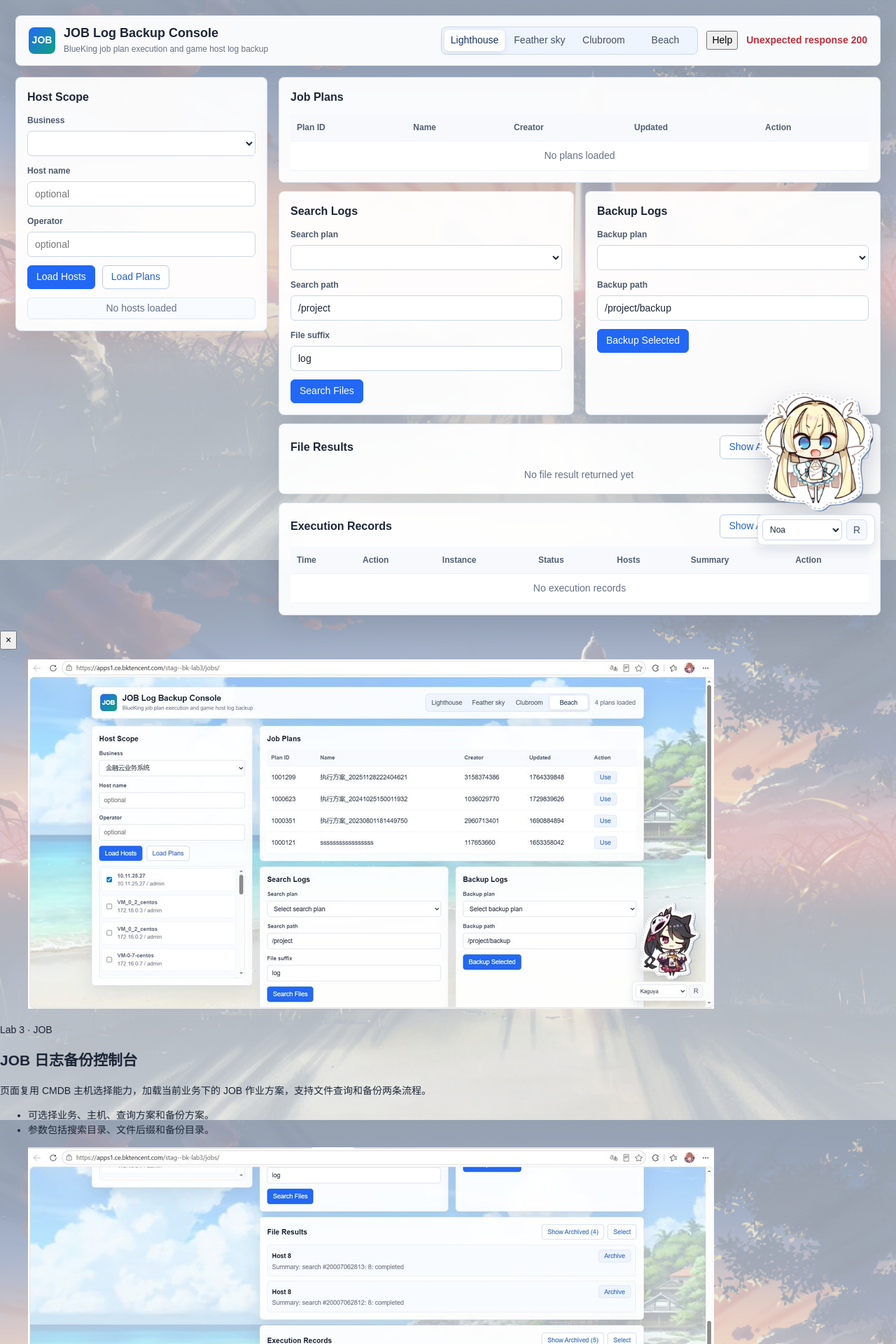
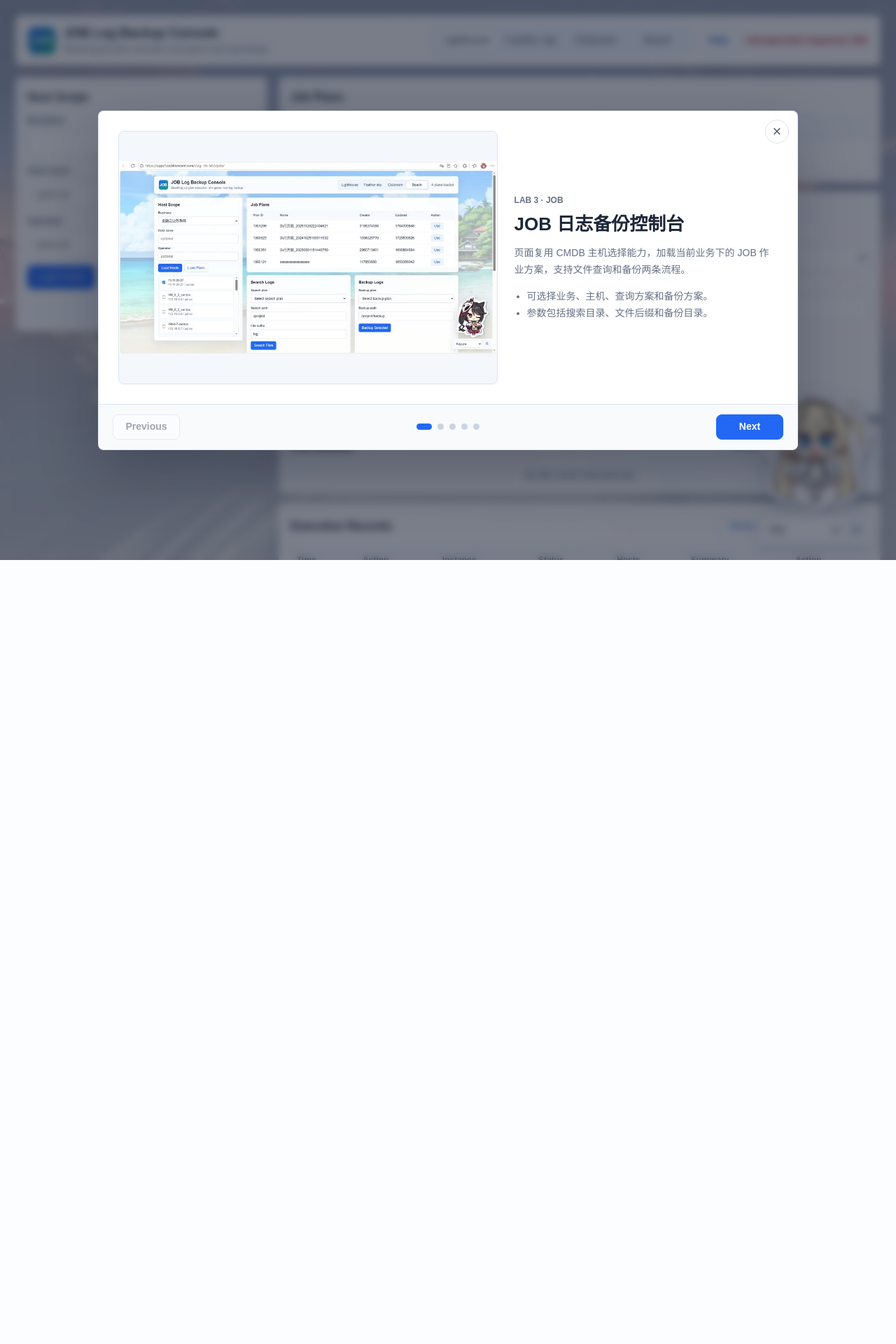
Before and after one commit to Gen-Monika/bk-lab3, a Django app: template jobs/templates/jobs/index.html in a window 1280 px wide. Shown: the top 1920 px of the page at 70% size. After the commit the page ends 800 px from the top, so only its background shows below. Run offline with Django 3.2, Linux system fonts and the light colour scheme; the template is opened without the code that fills it, so the values that code supplies are empty.

Commit message:
Fix guided help modal styling

```diff
--- a/jobs/templates/jobs/index.html
+++ b/jobs/templates/jobs/index.html
@@ -475,6 +475,190 @@
             border-radius: 6px;
         }
 
+
+        body.guide-open {
+            overflow: hidden;
+        }
+
+        .guide-help-button {
+            display: inline-flex;
+            align-items: center;
+            justify-content: center;
+            height: 34px;
+            padding: 0 12px;
+            color: #245fc7;
+            background: #fff;
+            border: 1px solid #b9cae8;
+            border-radius: 6px;
+            font-weight: 700;
+            white-space: nowrap;
+        }
+
+        .guide-help-button:hover {
+            color: #fff;
+            background: var(--accent);
+            border-color: var(--accent);
+        }
+
+        .guide-modal[hidden] {
+            display: none !important;
+        }
+
+        .guide-modal {
+            position: fixed;
+            inset: 0;
+            z-index: 1000;
+            display: flex;
+            align-items: center;
+            justify-content: center;
+            padding: 24px;
+        }
+
+        .guide-backdrop {
+            position: absolute;
+            inset: 0;
+            background: rgba(15, 23, 42, 0.55);
+            backdrop-filter: blur(6px);
+        }
+
+        .guide-dialog {
+            position: relative;
+            width: min(1000px, 100%);
+            max-height: min(780px, calc(100vh - 48px));
+            overflow: hidden;
+            background: #fff;
+            border: 1px solid rgba(220, 228, 239, 0.95);
+            border-radius: 8px;
+            box-shadow: 0 30px 84px rgba(15, 23, 42, 0.3);
+        }
+
+        .guide-close {
+            position: absolute;
+            top: 12px;
+            right: 12px;
+            z-index: 2;
+            display: grid;
+            place-items: center;
+            width: 34px;
+            height: 34px;
+            color: #526071;
+            background: rgba(255, 255, 255, 0.92);
+            border: 1px solid var(--line);
+            border-radius: 50%;
+            font-size: 22px;
+            line-height: 1;
+        }
+
+        .guide-slide {
+            display: none;
+            grid-template-columns: minmax(0, 1.18fr) minmax(290px, 0.82fr);
+            gap: 24px;
+            padding: 28px;
+        }
+
+        .guide-slide.active {
+            display: grid;
+        }
+
+        .guide-slide figure {
+            margin: 0;
+            overflow: hidden;
+            background: #f4f7fb;
+            border: 1px solid var(--line);
+            border-radius: 8px;
+        }
+
+        .guide-slide img {
+            display: block;
+            width: 100%;
+            height: 360px;
+            object-fit: contain;
+            object-position: center;
+        }
+
+        .guide-slide article {
+            align-self: center;
+        }
+
+        .guide-kicker {
+            margin: 0 0 8px;
+            color: var(--accent);
+            font-size: 12px;
+            font-weight: 800;
+            text-transform: uppercase;
+        }
+
+        .guide-slide h2 {
+            margin: 0 0 12px;
+            color: var(--ink);
+            font-size: 26px;
+            line-height: 1.16;
+        }
+
+        .guide-slide p,
+        .guide-slide li {
+            color: var(--muted);
+            line-height: 1.72;
+        }
+
+        .guide-slide ul {
+            margin: 12px 0 0;
+            padding-left: 18px;
+        }
+
+        .guide-footer {
+            display: flex;
+            align-items: center;
+            justify-content: space-between;
+            gap: 16px;
+            padding: 14px 20px;
+            background: #f8fafc;
+            border-top: 1px solid var(--line);
+        }
+
+        .guide-nav {
+            min-width: 96px;
+            height: 36px;
+            padding: 0 14px;
+            color: #344054;
+            background: #fff;
+            border: 1px solid #cfd8e6;
+            border-radius: 8px;
+            font-weight: 700;
+        }
+
+        .guide-nav.primary {
+            color: #fff;
+            background: var(--accent);
+            border-color: var(--accent);
+        }
+
+        .guide-nav:disabled {
+            opacity: 0.45;
+            cursor: not-allowed;
+        }
+
+        .guide-dots {
+            display: flex;
+            align-items: center;
+            justify-content: center;
+            gap: 8px;
+        }
+
+        .guide-dots button {
+            width: 9px;
+            height: 9px;
+            padding: 0;
+            background: #cbd5e1;
+            border: 0;
+            border-radius: 999px;
+        }
+
+        .guide-dots button.active {
+            width: 22px;
+            background: var(--accent);
+        }
+
         @media (max-width: 980px) {
             .grid,
             .two-cols {
```
Also changed, not shown: other parts of jobs/templates/jobs/index.html (+12 -59 lines).
